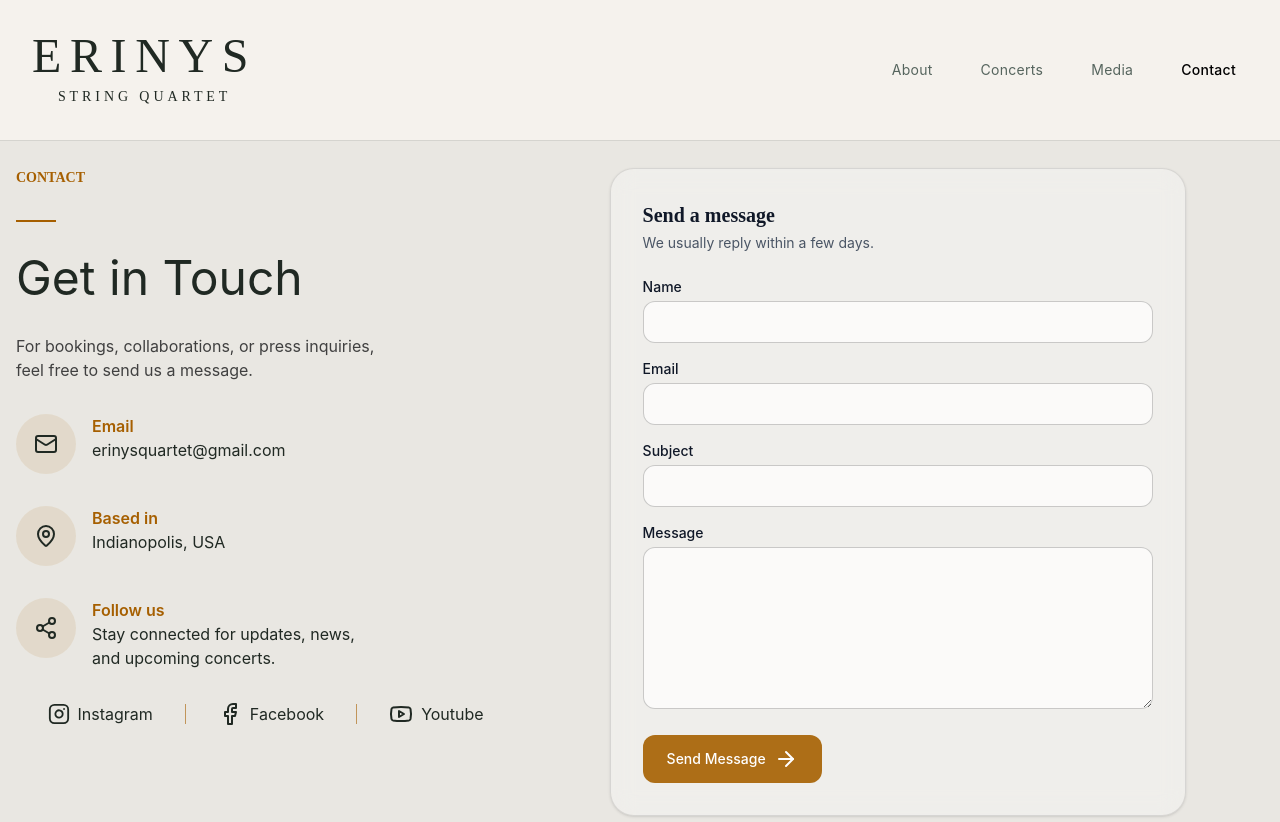
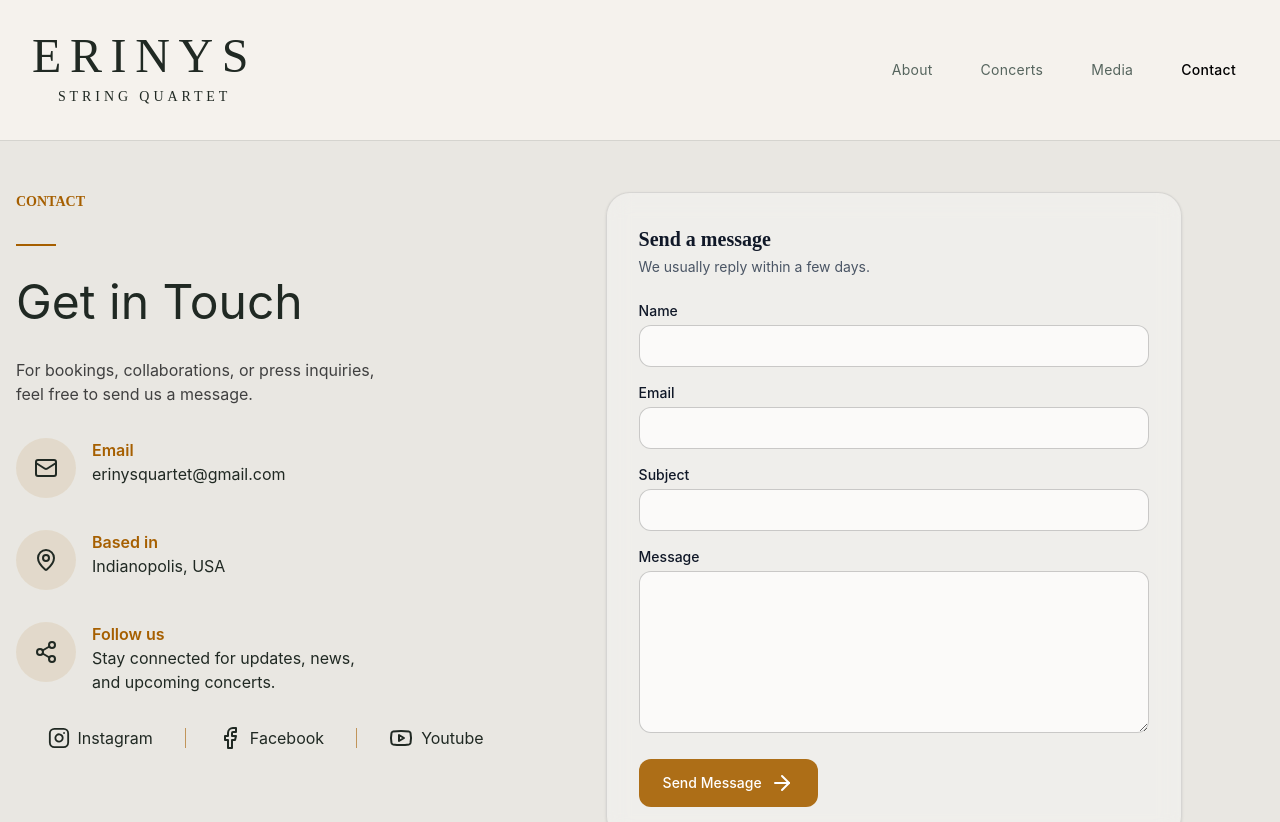
Before and after one commit to Nestortheo/quartet-frontend, a React (Vite) app: page /contact in a window 1280 px wide. Shown: the top 822 px of the page. Built offline with nearby package versions, Linux system fonts and the light colour scheme.

Commit message:
fixed padding on about and contact

```diff
--- a/src/pages/About.jsx
+++ b/src/pages/About.jsx
@@ -16,7 +16,7 @@ const About = () => {
   return (
     <main>
       <section className="
-          relative overflow-hidden bg-black mt-25
+          relative overflow-hidden bg-black mt-30
 
           h-[42vh] min-h-[280px] max-h-[520px]
           sm:h-[52vh] sm:min-h-[360px] sm:max-h-[600px]
--- a/src/pages/AboutRemake.jsx
+++ b/src/pages/AboutRemake.jsx
@@ -107,7 +107,7 @@ export default function AboutRemake(){
     console.log("view ->",view)
 
     return(
-        <section className='max-w-7xl mx-auto mt-25 p-10'>
+        <section className='max-w-7xl mx-auto px-4 py-12 md:py-16 mt-32'>
             {/*About Hero Div */}
             <div className='flex flex-col items-center md:flex-row gap-2 '>
                 {/* LEFT */}
--- a/src/pages/Contact.jsx
+++ b/src/pages/Contact.jsx
@@ -70,16 +70,16 @@ export default function Contact() {
 
 
   return (
-    <div className="mx-auto max-w-7xl px-4 py-12 md:py-16 mt-16">
+    <section className="mx-auto max-w-7xl px-4 py-12 md:py-16 mt-32">
       <div className="
-            flex flex-col md:flex-row gap-4
+            flex flex-col md:flex-row gap-2
           "
       >
         {/*LEFT*/}
         <div className="
               w-full
               md:w-2/5
-              mt-10
+
               flex
               flex-col
               gap-8
@@ -175,7 +175,7 @@ export default function Contact() {
         </div>
 
         {/*RIGHT*/}
-        <div className="md:w-3/5 mt-10 w-full max-w-xl mx-auto">
+        <div className="md:w-3/5  w-full max-w-xl mx-auto">
         {/* Form card */}
           <div className="rounded-3xl border border border-black/10 bg-white/30 p-6 shadow-sm backdrop-blur-md sm:p-8">
             <h2 className="text-xl font-semibold text-gray-900">Send a message</h2>
@@ -272,6 +272,6 @@ export default function Contact() {
           </div>
         </div>
       </div>
-    </div>
+    </section>
   );
 }
```
